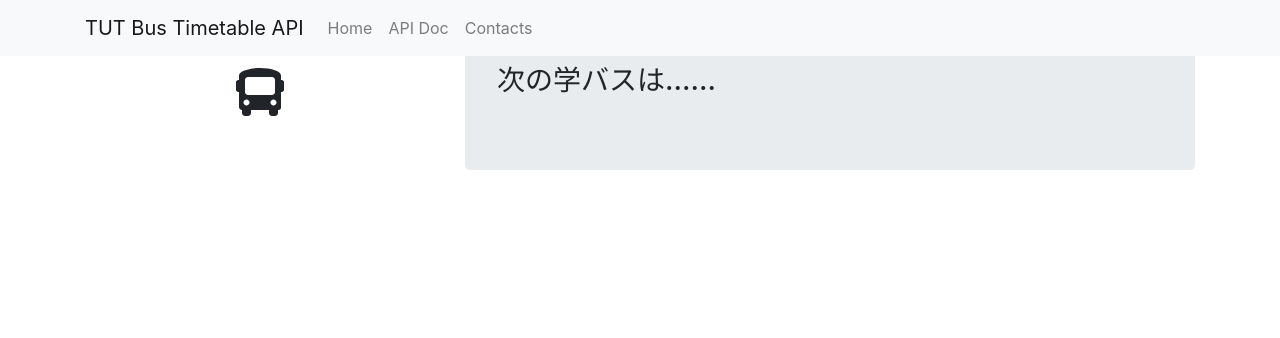
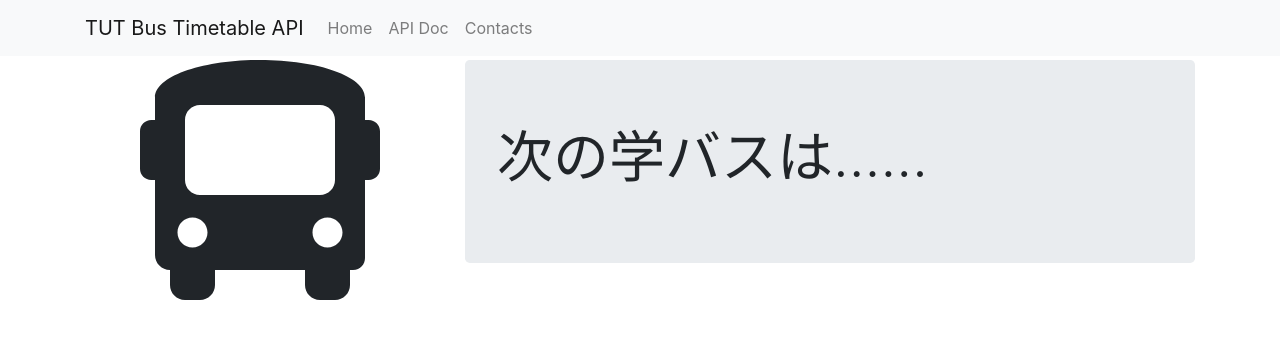
Before and after one commit to sskmy1024y/TUTBusTimetableAPI, a React (Create React App) app in the folder front/: page / in a window 1280 px wide. Shown: the top 338 px of the page. Built offline with nearby package versions, Linux system fonts and the light colour scheme.

Commit message:
add padding top

```diff
--- a/front/src/App.tsx
+++ b/front/src/App.tsx
@@ -3,7 +3,8 @@ import React from 'react'
 import Header, { LinkProps } from './components/Header'
 import Home from './pages/Home/'
 
-import './App.css'
+import { Container } from 'react-bootstrap'
+import styled from 'styled-components'
 
 function App() {
   const headerLinks: LinkProps[] = [
@@ -24,10 +25,15 @@ function App() {
   return (
     <>
       <Header title='TUT Bus Timetable API' navLists={headerLinks} />
-
-      <Home />
+      <MainContainer>
+        <Home />
+      </MainContainer>
     </>
   )
 }
 
+const MainContainer = styled(Container)`
+  padding-top: 60px;
+`
+
 export default App
--- a/front/src/components/Header/index.tsx
+++ b/front/src/components/Header/index.tsx
@@ -23,7 +23,11 @@ export default function Header({ title, navLists }: HeaderProps) {
             <Navbar.Collapse id='basic-navbar-nav'>
               <Nav className='mr-auto'>
                 {navLists.map(nav => {
-                  return <Nav.Link href={nav.url}>{nav.name}</Nav.Link>
+                  return (
+                    <Nav.Link key={nav.name} href={nav.url}>
+                      {nav.name}
+                    </Nav.Link>
+                  )
                 })}
               </Nav>
             </Navbar.Collapse>
--- a/front/src/pages/Home/index.tsx
+++ b/front/src/pages/Home/index.tsx
@@ -1,27 +1,27 @@
 import React from 'react'
 
 import { FontAwesomeIcon } from '@fortawesome/react-fontawesome'
-import { Col, Container, Jumbotron, Row } from 'react-bootstrap'
+import { Col, Jumbotron, Row } from 'react-bootstrap'
 import styled from 'styled-components'
 
 function Home() {
   return (
-    <Container>
+    <>
       <Row>
         <Col md='4'>
           <MainIcon>
             <IconPoint>
-              <FontAwesomeIcon icon='bus' />
+              <FontAwesomeIcon icon='bus' size='5x' />
             </IconPoint>
           </MainIcon>
         </Col>
         <Col md='8'>
           <Jumbotron>
-            <h3>次の学バスは……</h3>
+            <h3 className='display-4'>次の学バスは……</h3>
           </Jumbotron>
         </Col>
       </Row>
-    </Container>
+    </>
   )
 }
 
```
